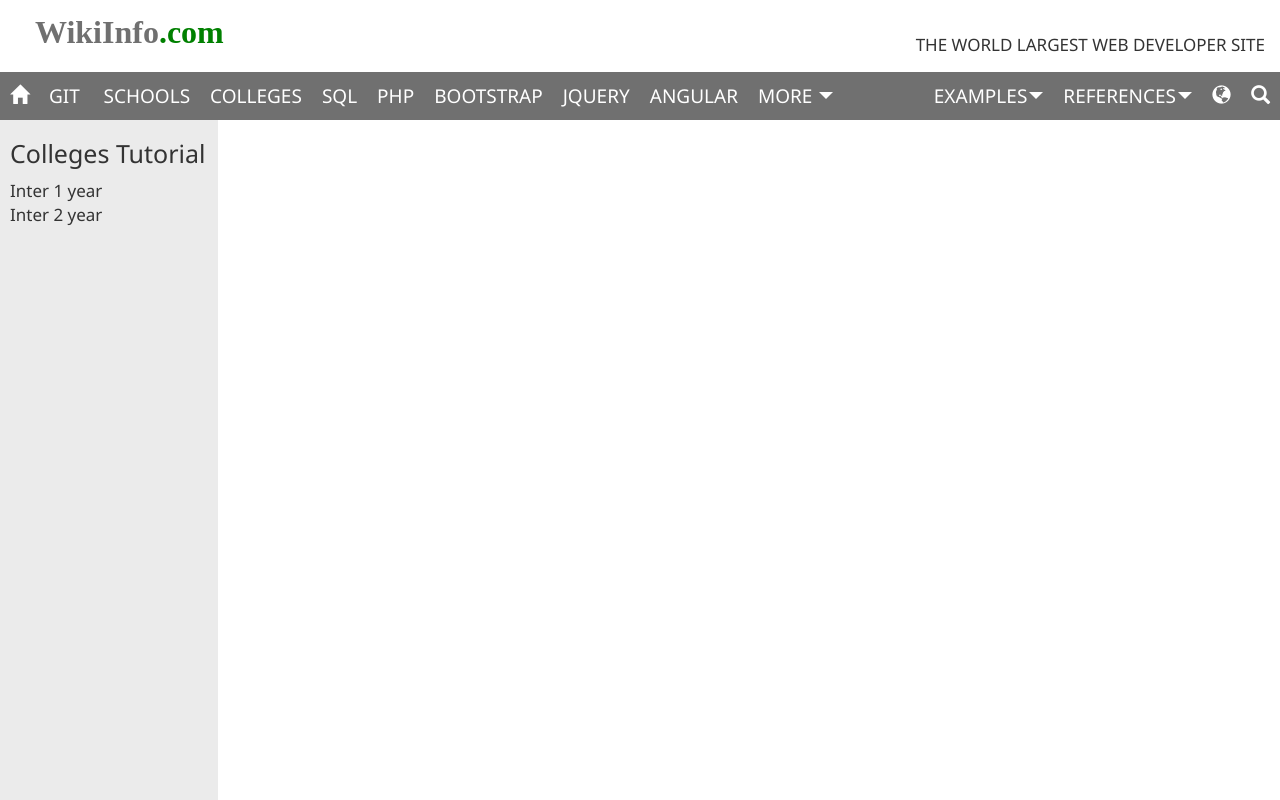
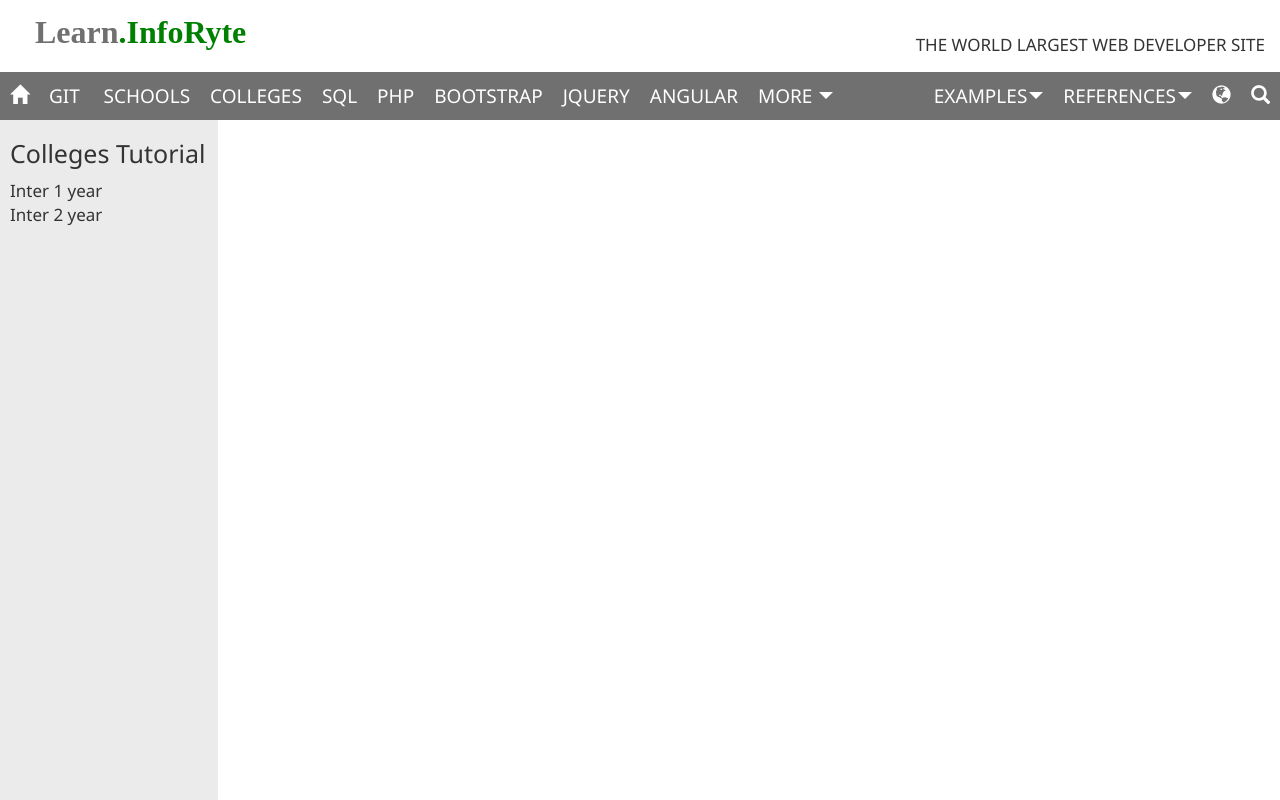
Before and after one commit to org-inforyte/rep-subdom-3-inforyte.github.io, a plain HTML site: page schools/index.html in a window 1280 px wide. Shown: the top 800 px of the page. Drawn offline with Linux system fonts and the light colour scheme.

Commit message:
20230711

```diff
--- a/schools/index.html
+++ b/schools/index.html
@@ -14,7 +14,7 @@
     <body >
 <!-- first part-->
              <header class="container-fluid"><div class="row">
-<div id="left" class="col-md-6 col-xs-12 col-sm-12"><a href="">WikiInfo</a><span id="com">.com</span></div>
+<div id="left" class="col-md-6 col-xs-12 col-sm-12"><a href="">Learn</a><span id="com">.InfoRyte</span></div>
 <div id="right" class="col-md-6 col-xs-12  col-sm-12">THE WORLD LARGEST WEB DEVELOPER SITE</div>
                  </div></header>
 <!-- second nav-->
```
Also changed, not shown: colleges/index.html (+1 -1 lines), git/git.html (+1 -1 lines), git/gitintro.html (+1 -1 lines), index.html (+2 -2 lines).
